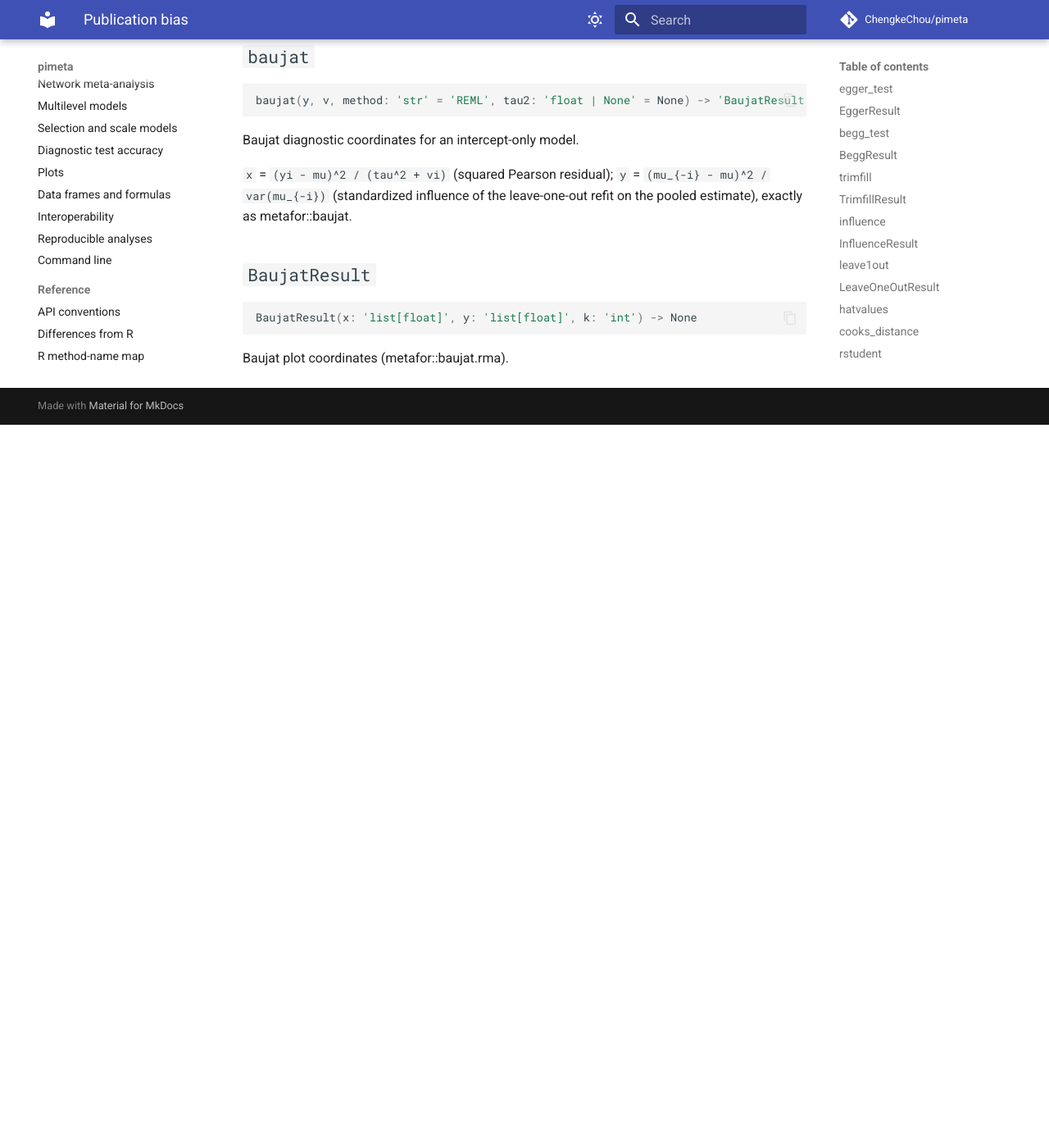
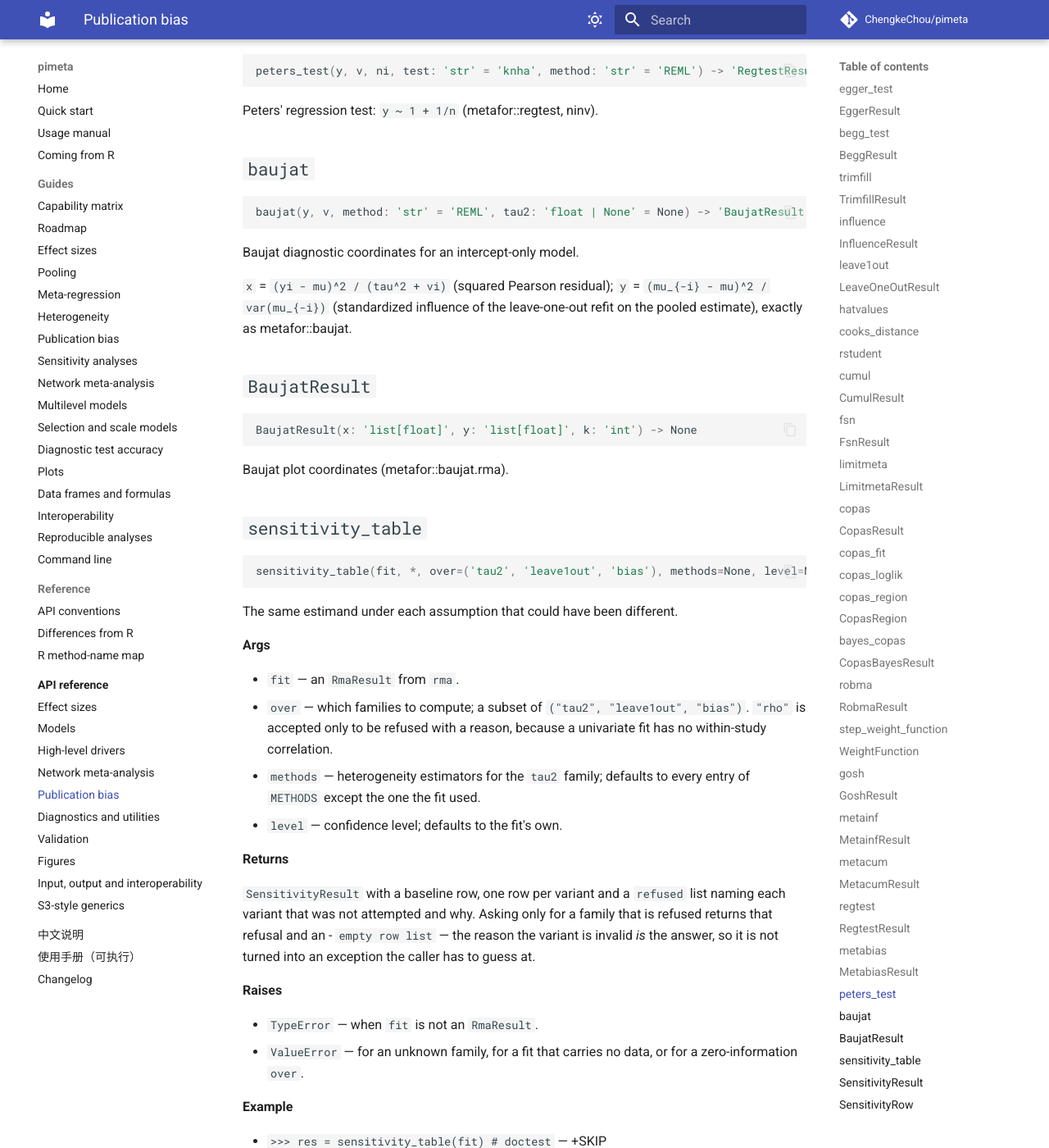
Before and after one commit to ChengkeChou/pimeta, an MkDocs documentation site: the page built from docs/api/bias.md, in a window 1280 px wide and 1400 px high, scrolled down 21624 px. Shown: the whole window at 82% size. Built offline with MkDocs 1.6.1 and Material for MkDocs 9.7.7, drawn with Linux system fonts in a browser that asks for light colours; comment, search, counter and statistics services are not loaded; before the commit the page ends 22142 px from its top, so only the background shows below that; some of the changed text lies outside the part shown.

Commit message:
sensitivity: one estimand under every assumption that could have been different
sensitivity_table() returns the same estimate under three families -- the
heterogeneity estimator, one study removed at a time, and publication-bias
adjustments that keep mu as the estimand -- each row carrying a one-line reason
for why the variant is worth looking at.

Refusals are part of the result, not exceptions. A bias adjustment on a
meta-regression has no single estimate to adjust, and a bias adjustment at k = 5
has no identifiable selection function; asking for either returns the reason in
result.refused instead of a row that might be mistaken for a finding. The first
version raised when every requested family was refused, which forced the caller
to guess at a reason the code already knew.

Two honesty repairs while wiring it up. MP was in the estimator list, but
metafor treats it as an alias of PM, so the table listed the same estimator
twice; it is gone. The EB row stays but says in its own reason that empirical
Bayes converges to PM by construction, so that row is a convergence check rather
than an alternative.

The bug worth recording: RmaResult.level is a proportion, and the first version
normalised it as if it were an alpha, so every leave-one-out interval came out
+/-0.006 wide instead of +/-0.18. A range check would not have caught it. The
test that does is a comparison against ma.leave1out row by row, to 1e-10, plus
the width identity that ties the interval back to the standard error.

24 tests, one guide page with a reproducible example, and the roadmap records
that three of the five stage-4 variants are in and which two are not.

````diff
--- a/docs/api/bias.md
+++ b/docs/api/bias.md
@@ -48,6 +48,9 @@
 | [`peters_test`](#peters_test) | — |
 | [`baujat`](#baujat) | — |
 | [`BaujatResult`](#baujatresult) | — |
+| [`sensitivity_table`](#sensitivity_table) | — |
+| [`SensitivityResult`](#sensitivityresult) | — |
+| [`SensitivityRow`](#sensitivityrow) | — |
 
 ## `egger_test`
 
@@ -847,3 +850,62 @@
 ```
 
 Baujat plot coordinates (metafor::baujat.rma).
+
+## `sensitivity_table`
+
+```python
+sensitivity_table(fit, *, over=('tau2', 'leave1out', 'bias'), methods=None, level=None) -> 'SensitivityResult'
+```
+
+The same estimand under each assumption that could have been different.
+
+**Args**
+
+- `fit` — an `RmaResult` from `rma`.
+- `over` — which families to compute; a subset of ``("tau2", "leave1out", "bias")``.  ``"rho"`` is accepted only to be refused with a reason, because a univariate fit has no within-study correlation.
+- `methods` — heterogeneity estimators for the ``tau2`` family; defaults to every entry of ``METHODS`` except the one the fit used.
+- `level` — confidence level; defaults to the fit's own.
+
+**Returns**
+
+`SensitivityResult` with a baseline row, one row per variant and
+a ``refused`` list naming each variant that was not attempted and why.
+Asking only for a family that is refused returns that refusal and an
+- `empty row list` — the reason the variant is invalid *is* the answer, so
+it is not turned into an exception the caller has to guess at.
+
+**Raises**
+
+- `TypeError` — when ``fit`` is not an ``RmaResult``.
+- `ValueError` — for an unknown family, for a fit that carries no data, or for a zero-information ``over``.
+
+**Example**
+
+- `>>> res = sensitivity_table(fit)                      # doctest` — +SKIP
+- `>>> res.range("tau2")                                 # doctest` — +SKIP
+- `>>> print(res)                                        # doctest` — +SKIP
+
+## `SensitivityResult`
+
+```python
+SensitivityResult(baseline: 'SensitivityRow', rows: 'list[SensitivityRow]', refused: 'list[dict[str, str]]', families: 'list[str]', level: 'float', k: 'int', p: 'int') -> None
+```
+
+A baseline estimate and the rows that perturb it.
+
+## `SensitivityRow`
+
+```python
+SensitivityRow(family: 'str', variant: 'str', estimate: 'float', se: 'float', ci_lb: 'float', ci_ub: 'float', tau2: 'float | None' = None, detail: 'dict[str, Any]' = <factory>, reason: 'str' = '') -> None
+```
+
+One variant of the same estimand.
+
+**Attributes**
+
+- `family` — ``"baseline"``, ``"tau2"``, ``"leave1out"`` or ``"bias"``.
+- `variant` — what changed, in words a reader can act on.
+- `estimate, se, ci_lb, ci_ub` — the estimand under this variant.
+- `tau2` — the heterogeneity estimate under this variant, when it has one.
+- `detail` — anything else worth keeping (Cook's distance, hat value, ...).
+- `reason` — why this variant is worth looking at.
--- /dev/null
+++ b/docs/guide/sensitivity.md
@@ -0,0 +1,110 @@
+# Sensitivity analyses
+
+Sensitivity analysis asks one question: **what happens to this estimate if one
+assumption changes?** It is not a multiverse and it does not average anything.
+Each row of the table is the same estimand under one variant, and the point is
+to see how far the answer travels when a choice that the data did not force is
+changed.
+
+```python
+import numpy as np
+import pimeta as ma
+
+rng = np.random.default_rng(3)
+yi = rng.normal(0.3, 0.25, 12)
+vi = rng.uniform(0.02, 0.09, 12)
+fit = ma.rma(yi, vi=vi)
+res = ma.sensitivity_table(fit)
+print(res)
+```
+
+```text
+Sensitivity of the pooled estimate (k = 12, p = 1, 95% intervals)
+
+  baseline                          +0.2611  [+0.0612, +0.4609]
+
+tau2: 8 variant(s), estimate from +0.2404 to +0.2636
+  tau2 = DL                         +0.2605  [+0.0650, +0.4560]
+  tau2 = HE                         +0.2633  [+0.0418, +0.4847]
+  ...
+  tau2 = FE                         +0.2404  [+0.1166, +0.3641]
+```
+
+The exact numbers are not the point — they come from the seeded data above so
+that the example can be reproduced character for character. Read the `estimate
+from ... to ...` line of each family.
+
+## The three families
+
+| family | what changes | rows |
+|---|---|---|
+| `tau2` | the heterogeneity estimator | one per estimator in `METHODS`, excluding the one the fit used |
+| `leave1out` | which study is included | one per study, with its Cook's distance and hat value |
+| `bias` | the publication-bias assumption | limit meta-analysis at three extrapolation points, a step selection model, the RoBMA posterior mean |
+
+`MP` is absent from `METHODS` because `metafor` treats it as an alias of `PM`;
+a table that lists the same estimator twice looks more thorough than it is. The
+`EB` row is present but says in its `reason` that empirical Bayes converges to
+`PM` by construction, so that row is a convergence check rather than an
+alternative.
+
+The `tau2` family always includes `FE`. "What if there were no heterogeneity at
+all" is a different model, but it is also the assumption a reader will silently
+make, and showing the fixed-effect interval next to the random-effects one is
+the cheapest way to stop that.
+
+## Refusals are part of the answer
+
+A variant that is statistically invalid for a given fit is refused **with a
+reason**, in `res.refused`, rather than attempted and dropped:
+
+```python
+res = ma.sensitivity_table(fit, over=("bias",))
+res.refused
+# [{'family': 'bias',
+#   'reason': 'every publication-bias adjustment here is a property of a pooled '
+#             'estimate; this fit has 3 coefficients, so there is no single '
+#             'estimate for it to adjust'}]
+```
+
+A table that quietly omits the rows it could not compute is worse than no table,
+because the reader cannot tell an omission from a null result. Asking only for a
+refused family returns that refusal and an empty row list — the reason the
+variant is invalid *is* the answer, so it is not turned into an exception the
+caller has to guess at.
+
+`"rho"` is accepted in `over` only to be refused: a univariate fit has one
+outcome and therefore no within-study correlation. Use
+`rho_sensitivity()` on a multivariate fit, where the assumption exists and can be
+varied.
+
+## Reading the table
+
+Two things are worth looking at, and neither is the point estimate:
+
+- **The range, not the width.** `res.range("tau2")` gives the smallest and
+  largest estimate in a family. If the choice of heterogeneity estimator moves
+  the answer as much as the confidence interval is wide, the estimate is not
+  supporting any conclusion sharper than "positive".
+- **Whether the movement is explained.** A `leave1out` row that moves the
+  estimate carries a `cook_d` and `influence` flag in `detail`. An estimate that
+  moves because of one study is a different finding from one that moves because
+  of the whole body of evidence, and the table separates them.
+
+## What this is not
+
+- **It is not multiple imputation.** Under MAR an imputation procedure is only
+  as credible as its imputation model, and verifying it needs a coverage study
+  under a *known* missingness mechanism. That is its own project, not a
+  `method="mi"` argument.
+- **It is not a specification curve.** That averages and orders across analyses,
+  which is the multiverse ([roadmap](roadmap.md)) and a later stage.
+- **It does not weight the variants.** No probability is attached to a variant,
+  because none has been earned: the prior over "which estimator is right" is not
+  a quantity the data supplies.
+
+## See also
+
+- [Publication bias](publication-bias.md) — the estimators behind the `bias` rows.
+- [Heterogeneity](heterogeneity.md) — what `tau2` means and why the estimator choice matters.
+- [Pooling](pooling.md) — where the baseline interval comes from.
--- a/mkdocs.yml
+++ b/mkdocs.yml
@@ -68,6 +68,7 @@
       - Meta-regression: guide/meta-regression.md
       - Heterogeneity: guide/heterogeneity.md
       - Publication bias: guide/publication-bias.md
+      - Sensitivity analyses: guide/sensitivity.md
       - Network meta-analysis: guide/network-meta-analysis.md
       - Multilevel models: guide/multilevel.md
       - Selection and scale models: guide/selection-models.md
````
Also changed, not shown: other parts of docs/api/bias.md (+1 -1 lines), CHANGELOG.md (+17 -0 lines), docs/api/index.md (+4 -1 lines), docs/changelog.md (+17 -0 lines), docs/guide/roadmap.md (+8 -0 lines), src/pimeta/__init__.py (+7 -0 lines), 3 other files.
